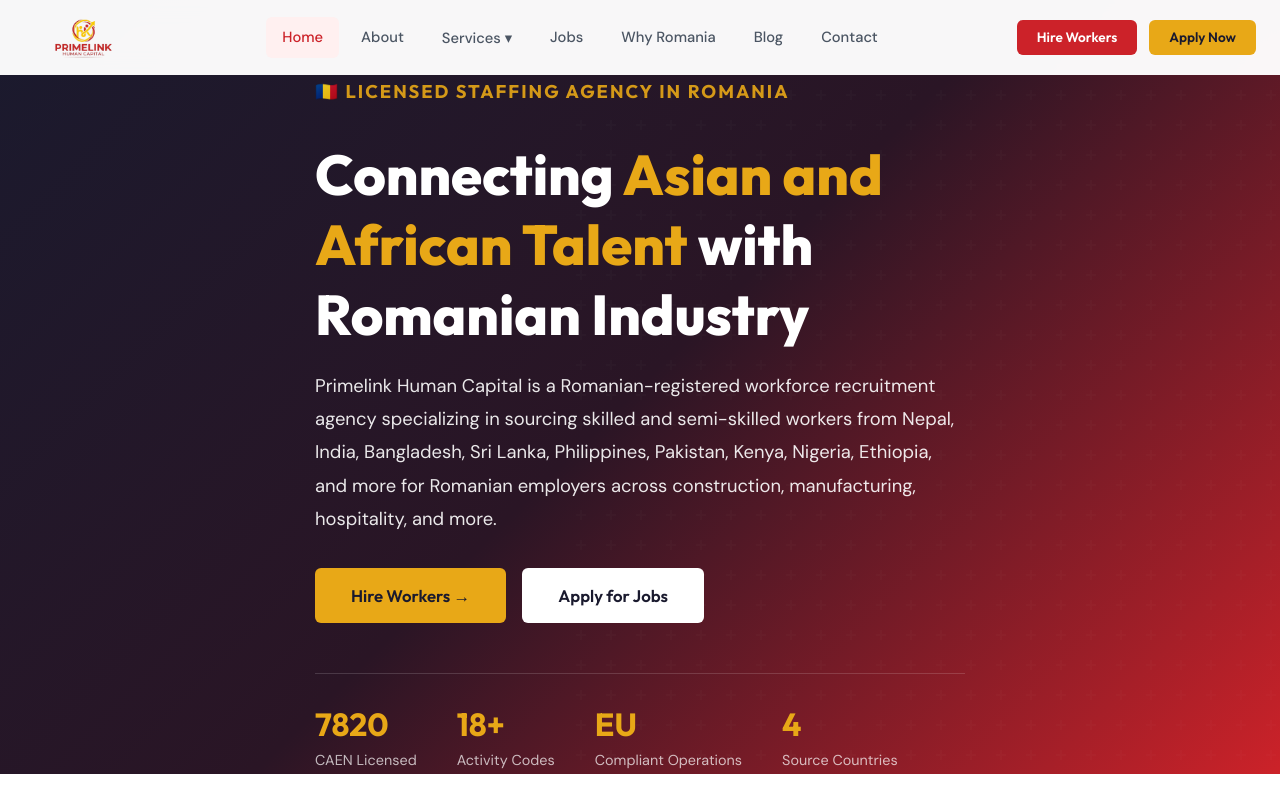
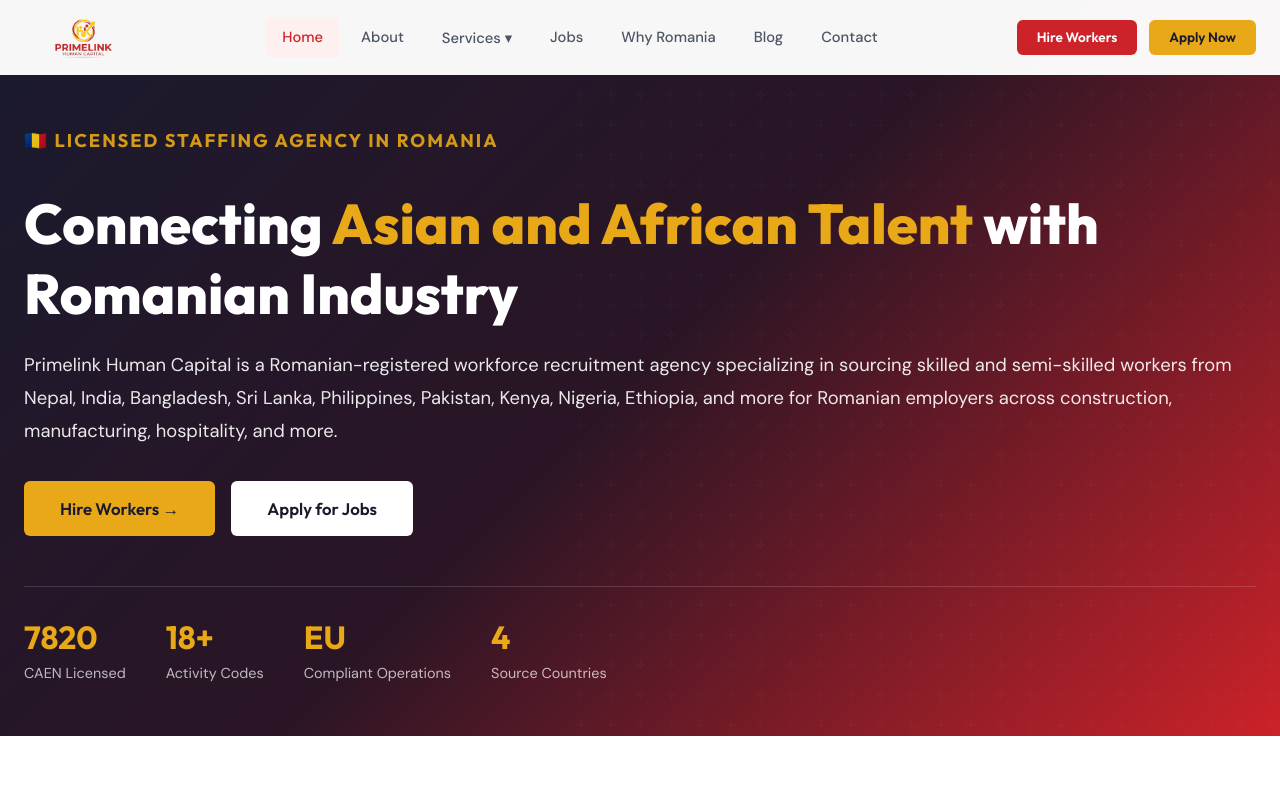
Before and after one commit to BIKASH907/PrimeLink, a Next.js app: page / in a window 1280 px wide. Shown: the top 800 px of the page. Built offline with nearby package versions, Linux system fonts and the light colour scheme.

Commit message:
fix: hero text full width

```diff
--- a/styles/globals.css
+++ b/styles/globals.css
@@ -1022,3 +1022,5 @@
 .footer-bottom a { color: #8892A0 !important; }
 .footer-legal { background: #F5F6F8 !important; color: #8892A0 !important; opacity: 1 !important; }
 @media (max-width: 768px) { h1 { font-size: 1.8rem !important; } h2 { font-size: 1.5rem !important; } .hero { padding: 100px 0 60px !important; min-height: auto !important; } .hero-buttons { flex-direction: column; } .hero-buttons .btn { width: 100%; text-align: center; } .hero-stats { flex-direction: column; gap: 16px; } .page-hero { padding: 100px 0 50px !important; } .section { padding: 40px 0 !important; } .grid-2, .grid-3, .grid-4 { grid-template-columns: 1fr !important; gap: 16px !important; } .two-col { grid-template-columns: 1fr !important; gap: 24px !important; } .two-col-image { display: none; } .form-row { grid-template-columns: 1fr !important; } .nav { display: none !important; } .mobile-toggle { display: block !important; } .header-actions .btn { display: none !important; } .logo img { height: 45px !important; } .cta-banner { padding: 30px 20px !important; } .cta-buttons { flex-direction: column; } .cta-buttons .btn { width: 100%; text-align: center; } .stats-bar { grid-template-columns: 1fr 1fr !important; } .footer-grid { grid-template-columns: 1fr !important; gap: 24px !important; } .footer-bottom { flex-direction: column; text-align: center; } .process-step { flex-direction: column; gap: 16px; } }
+.hero-content { max-width: 100% !important; }
+.container { max-width: 1400px !important; }
```
